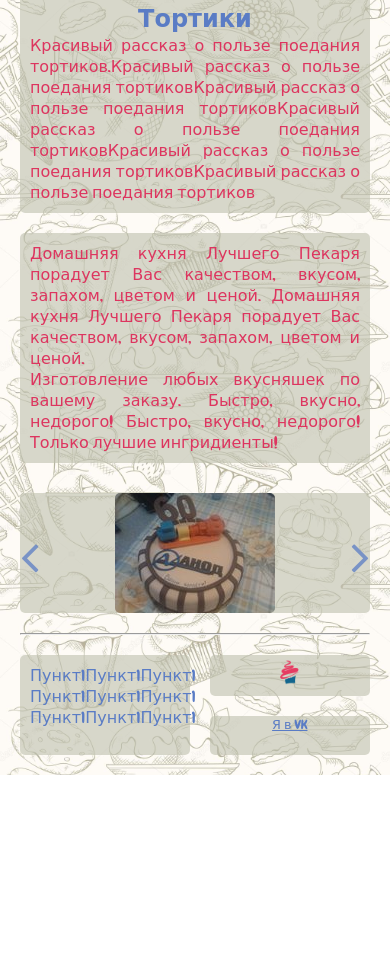
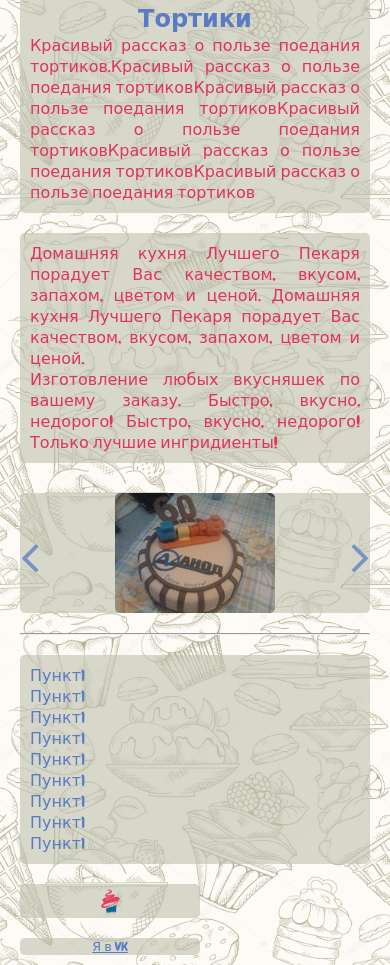
Before and after one commit to IAgavan/IAgavan.github.io, a plain HTML site: page index.html in a window 390 px wide. Shown: the part 605-1570 px from the top of the page. Before the commit the page ends 1380 px from the top, so only its background shows below. Drawn offline with nearby package versions, Linux system fonts and the light colour scheme; files whose address does not match are found by name; a web font is replaced by a local one.

Commit message:
Update style.css

```diff
--- a/css/style.css
+++ b/css/style.css
@@ -237,7 +237,8 @@ footer .container{
 
 @media (max-width: 705px) {
 	header>.container,
-	main>.container{
+	main>.container,
+	footer>.container{
 		flex-direction: column;
 	}
 }
```
